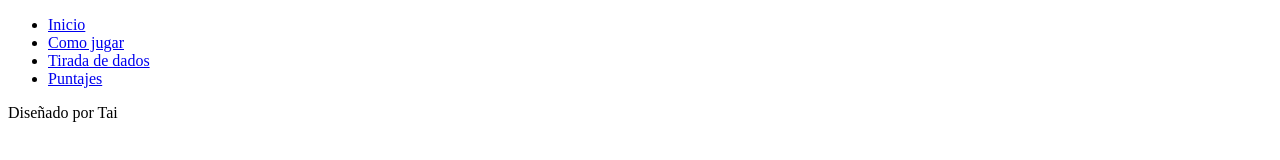
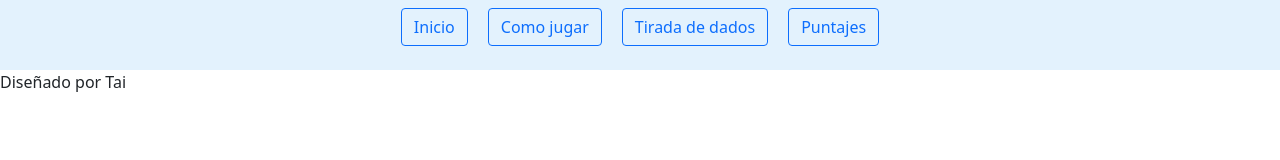
Before and after one commit to taiiel/tpintegrador, a plain HTML site: page index.html in a window 1280 px wide. Drawn offline with nearby package versions, Linux system fonts and the light colour scheme.

Commit message:
navbar inicial

```diff
--- a/index.html
+++ b/index.html
@@ -5,7 +5,9 @@
     <meta charset="UTF-8">
     <meta name="viewport" content="width=device-with, initial-scale=1.0">
     <title>Generala</title>
-    <link rel="stylesheet" href="css/transportes.css">
+    <link rel="stylesheet" href="css/generala.css">
+    <link href="https://cdn.jsdelivr.net/npm/bootstrap@5.1.3/dist/css/bootstrap.min.css" rel="stylesheet"
+        integrity="sha384-1BmE4kWBq78iYhFldvKuhfTAU6auU8tT94WrHftjDbrCEXSU1oBoqyl2QvZ6jIW3" crossorigin="anonymous">
 </head>
 
 <body>
@@ -13,13 +15,13 @@
 
     </header>
 
-    <nav>
-        <div class="holder">
+    <nav class="navbar navbar-light" style="background-color: #e3f2fd;">
+        <div class="botonesNavBar">
             <ul>
-                <li><a href="index.html"> Inicio </a> </li>
-                <li><a href="instrucciones.html"> Como jugar </a> </li>
-                <li><a href="tiradas.html"> Tirada de dados </a> </li>
-                <li><a href="puntajes.html"> Puntajes </a> </li>
+                <li class="boton"> <a class="btn btn btn-outline-primary" href="index.html" role="button"> Inicio </a> </li>
+                <li class="boton"> <a class="btn btn btn-outline-primary" href="instrucciones.html" role="button"> Como jugar </a> </li>
+                <li class="boton"> <a class="btn btn btn-outline-primary" href="tiradas.html" role="button"> Tirada de dados </a> </li>
+                <li class="boton"> <a class="btn btn btn-outline-primary" href="puntajes.html" role="button"> Puntajes </a> </li>
             </ul>
         </div>
     </nav>
```
Also changed, not shown: instrucciones.html (+11 -7 lines), puntajes.html (+9 -7 lines), tiradas.html (+9 -7 lines).
